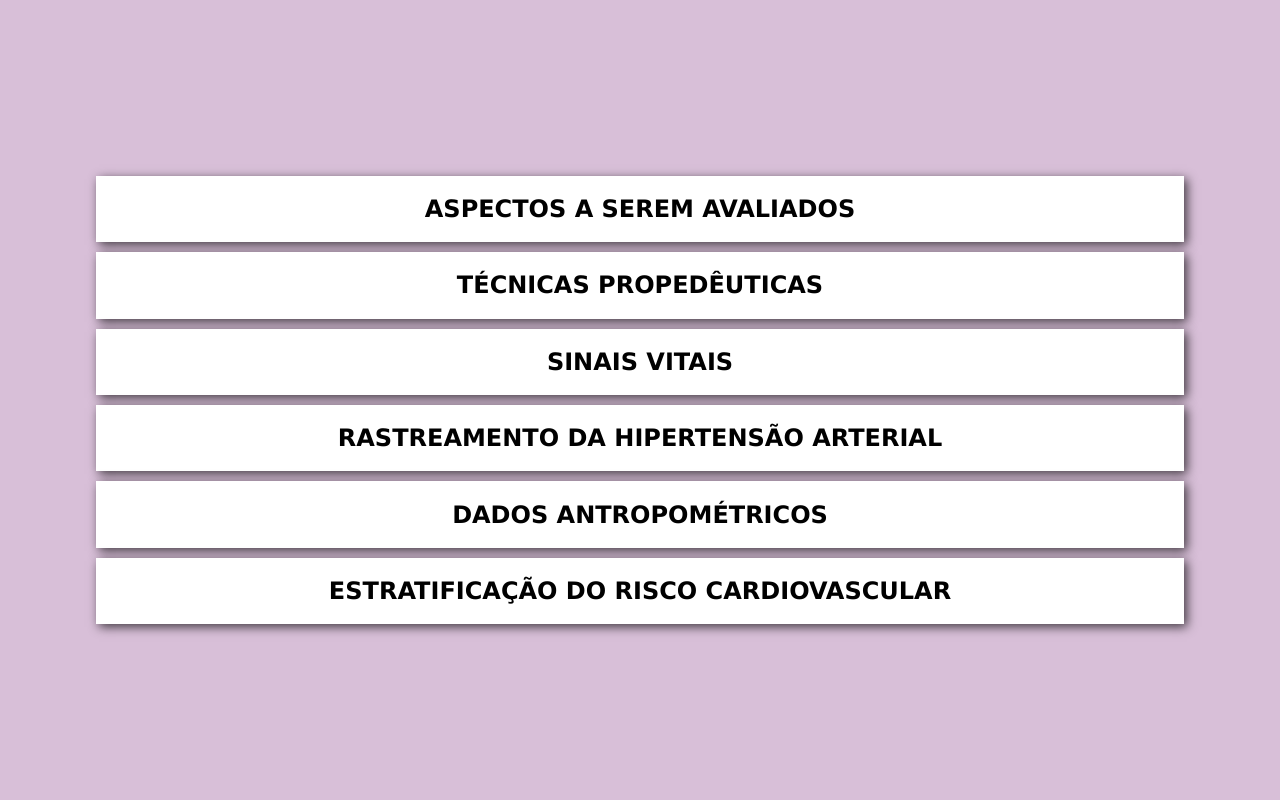
After one commit to wmgoncalves/Hasupport, a PHP site: page /pages/menu4.html in a window 1280 px wide. The commit adds this page. Run offline with PHP 8.4, Linux system fonts and the light colour scheme.

Commit message:
teste com display:none para textos

```diff
--- a/css/global.css
+++ b/css/global.css
@@ -27,7 +27,7 @@ body{
 }
 .botao-padrao{
     text-decoration: none;
-    margin: 10px 2px;
+    margin: 5px 2px;
     width: 85%;
     text-align: center;
 
@@ -35,8 +35,8 @@ body{
 .botao-padrao button{
     border: none;
     font-family: Verdana, Geneva, Tahoma, sans-serif;
-    padding: 1.5rem 2.5rem;
-    font-size: 2rem;
+    padding: 1.2rem .5rem;
+    font-size: 1.5rem;
     font-weight: 600;
     color: black;
     background-color: white;
@@ -50,3 +50,22 @@ body{
     background-color: rgb(227, 227, 227);
 
 }
+
+/*style para textos escondidos*/
+.text-none-style{
+    background-color: rgb(220, 220, 220);
+    padding: 1rem 2rem;
+    margin: 5px 0px;
+    width: 70%;
+    color: black;
+    font-weight: 500;
+    font-family: Verdana, Geneva, Tahoma, sans-serif;
+    text-align: center;
+    font-size: 1.1rem;
+    box-shadow: 1px 1px 10px rgb(72, 72, 72);
+
+}
+.text-none-style p{
+    padding: 2px 0px;
+
+}
--- /dev/null
+++ b/css/menu4.css
@@ -0,0 +1,4 @@
+.text-none-aspectos{
+    display: none;
+
+}
--- a/js/global.js
+++ b/js/global.js
@@ -0,0 +1,12 @@
+const btn = document.querySelector('#aspectos');
+function carrega(){
+    const el = document.querySelector('.text-none-aspectos');
+    if(el.style.display === 'block'){
+        el.style.display = 'none';
+        btn.textContent = 'ASPECTOS A SEREM AVALIADOS';
+    } else {
+        el.style.display = 'block';
+        btn.textContent = 'FECHAR';
+    }
+}
+btn.addEventListener("click", carrega);
--- a/pages/menu2.html
+++ b/pages/menu2.html
@@ -14,7 +14,7 @@
             <a href="./menu3.html" class="botao-padrao">
                 <button>GUIA PARA ENTREVISTA</button>
             </a>
-            <a href="#" class="botao-padrao">
+            <a href="./menu4.html" class="botao-padrao">
                 <button>AVALIAÇÃO CLÍNICA E CÁLCULO DO RISCO CARDIOVASCULAR</button>
             </a>
         </div>
--- /dev/null
+++ b/pages/menu4.html
@@ -0,0 +1,44 @@
+<!DOCTYPE html>
+<html lang="pt-br">
+
+<head>
+    <meta charset="UTF-8">
+    <meta http-equiv="X-UA-Compatible" content="IE=edge">
+    <meta name="viewport" content="width=device-width, initial-scale=1.0">
+    <link rel="stylesheet" href="../css/global.css">
+    <link rel="stylesheet" href="../css/menu4.css">
+    <title>HA assist</title>
+</head>
+<body>
+    <div class="fundo1">
+        <div class="fundo-botao">
+            <a href="#" class="botao-padrao">
+                <button id="aspectos">ASPECTOS A SEREM AVALIADOS</button>
+            </a>
+            <div class="text-none-aspectos text-none-style">
+                <p>- Estado geral do(a) usuário(a) (texto explicativo)</p>
+                <p>- Nível de consciência e estado mental (texto explicativo)</p>
+                <p>- Avaliação da pele, mucosas e anexo (texto explicativo)</p>
+                <p>- Postura e capacidade de locomoção (texto explicativo)</p>
+                <p>- Expressão facial (texto explicativo)</p>
+            </div>
+            <a href="#" class="botao-padrao">
+                <button>TÉCNICAS PROPEDÊUTICAS</button>
+            </a>
+            <a href="#" class="botao-padrao">
+                <button>SINAIS VITAIS</button>
+            </a>
+            <a href="#" class="botao-padrao">
+                <button>RASTREAMENTO DA HIPERTENSÃO ARTERIAL</button>
+            </a>
+            <a href="#" class="botao-padrao">
+                <button>DADOS ANTROPOMÉTRICOS</button>
+            </a>
+            <a href="#" class="botao-padrao">
+                <button>ESTRATIFICAÇÃO DO RISCO CARDIOVASCULAR</button>
+            </a>
+        </div>
+    </div>
+    <script src="../js/global.js"></script>
+</body>
+</html>
```
Also changed, not shown: css/menu1.css (deleted).
